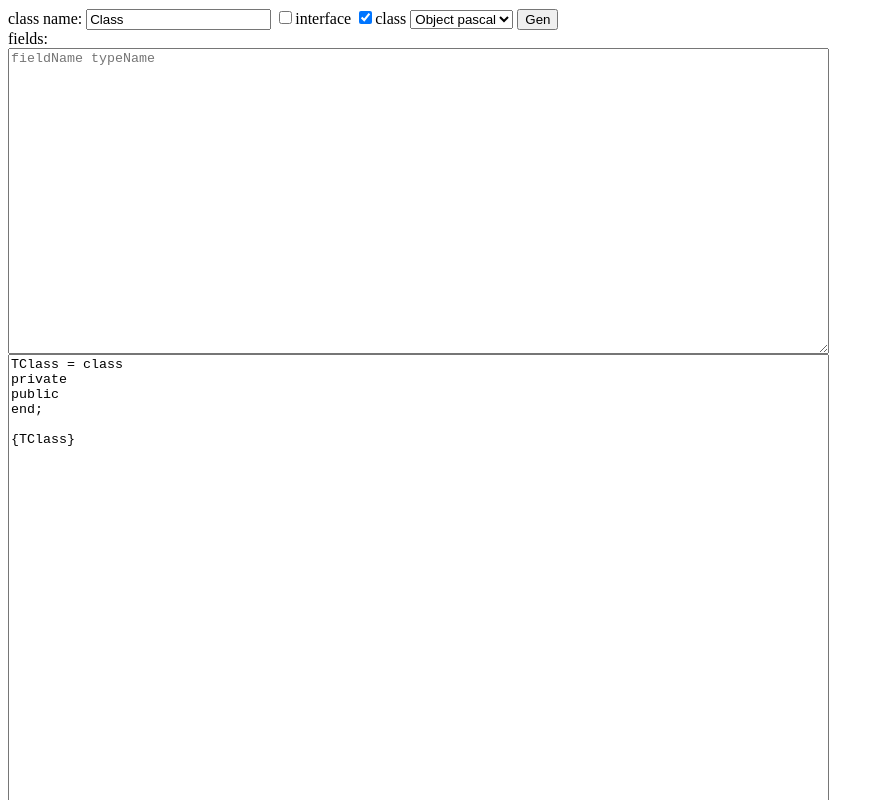
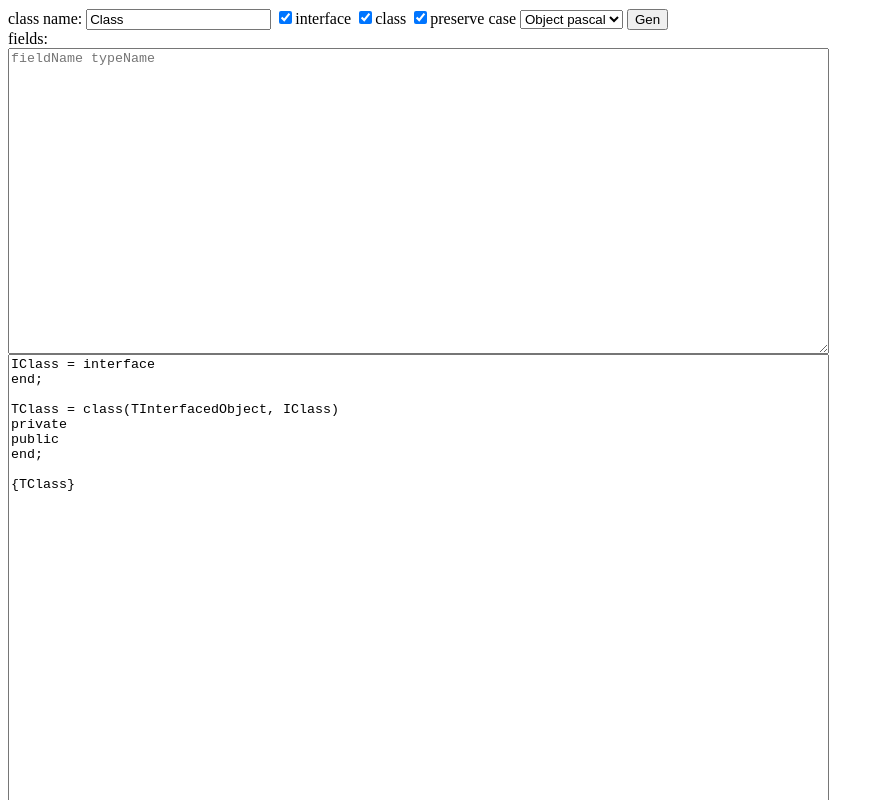
Before and after one commit to jefersonboes/CodeMetaGen, a plain HTML site: page index.html in a window 1280 px wide. Both pictures are taken after a click on the button "Gen". Shown: the top 800 px of the page, without its empty margins (0-884 px from the left). Drawn offline with Linux system fonts and the light colour scheme.

Commit message:
field case preverve

```diff
--- a/index.html
+++ b/index.html
@@ -32,8 +32,9 @@
 	<body>
 		<label>class name:</label>
 		<input id="classname" placeholder="class name" value="Class">
-		<input type="checkbox" id="ckInteface">interface</input>
+		<input type="checkbox" id="ckInteface" checked>interface</input>
 		<input type="checkbox" id="ckClass" checked>class</input>
+		<input type="checkbox" id="ckPreserveFieldCase" checked>preserve case</input>
 		<select id="language">
 			<option value="objectPascal">Object pascal</option>
   			<option value="java">Java</option>
--- a/page.js
+++ b/page.js
@@ -25,16 +25,18 @@ window.onload = function() {
 	var output = document.getElementById("output");
 	var ckClass = document.getElementById("ckClass");
 	var ckInteface = document.getElementById("ckInteface");
+	var ckPreserveFieldCase = document.getElementById("ckPreserveFieldCase");
 	var language = document.getElementById("language");
 
 	butGen.onclick = function(e) {
 	    var fieldsArray = parseCreateFields(fields.value);
 	    var str = '';
 
-	    if (language.value == 'objectPascal')
-	    	var meta = new PascalMeta();
-	   	else
-	   		var meta = new JavaMeta();
+	    if (language.value == 'objectPascal') {
+			var meta = new PascalMeta();
+			meta.setPreserveFieldCase(ckPreserveFieldCase.checked);
+		} else
+			var meta = new JavaMeta();
 
 		if (ckInteface.checked) {
 			str += meta.createInterface(classname.value, fieldsArray);
--- a/pascalmeta.js
+++ b/pascalmeta.js
@@ -20,6 +20,8 @@
 function PascalMeta () {
 
 	const ident = '  ';
+
+	this.preserveFieldCase = false;
 
 	var createAttribute = function (field, typeName) {
 	    var str = ident + 'F' + field + ': ' + typeName + ';\n';
@@ -89,7 +91,7 @@ function PascalMeta () {
 	    return str;
 	}
 
-	var createFieldsBlock = function (fields, functionCall, breakLineContent, classType) {
+	this.createFieldsBlock = function (fields, functionCall, breakLineContent, classType) {
 	    var str = '';
 
 	    for (var i = 0; i < fields.length; i++) {
@@ -97,7 +99,8 @@ function PascalMeta () {
 	        var name = field[0];
 	        var typeName = field[1];
 
-	        name = camelCase(name);
+			if (!this.preserveFieldCase)
+	        	name = camelCase(name);
 	        typeName = camelCase(typeName);
 
 	        if (breakLineContent) {
@@ -137,19 +140,19 @@ function PascalMeta () {
 
 	    var str = 'T' + className + ' = class' + (withInterface ? '(TInterfacedObject, ' + interfaceName + ')' : '') + '\n';
 	    str += 'private\n';
-	    str += createFieldsBlock(fields, createAttribute);
-	    str += createFieldsBlock(fields, createGetSignature);
-	    str += createFieldsBlock(fields, createSetSignature);
+	    str += this.createFieldsBlock(fields, createAttribute);
+	    str += this.createFieldsBlock(fields, createGetSignature);
+	    str += this.createFieldsBlock(fields, createSetSignature);
 	    str += 'public\n';
-	    str += createFieldsBlock(fields, createProperty);
+	    str += this.createFieldsBlock(fields, createProperty);
 	    str += 'end;\n';
 
 	    str += '\n';
 	    str += '{T' + className + '}\n\n';
 
-	    str += createFieldsBlock(fields, createGet, true, 'T' + className);
+	    str += this.createFieldsBlock(fields, createGet, true, 'T' + className);
 	    str += '\n';
-	    str += createFieldsBlock(fields, createSet, true, 'T' + className);
+	    str += this.createFieldsBlock(fields, createSet, true, 'T' + className);
 
 	    return str
 	}
@@ -166,11 +169,15 @@ function PascalMeta () {
 		interfaceName = camelCase(interfaceName);
 
 	    var str = 'I' + interfaceName + ' = interface\n';
-	    str += createFieldsBlock(fields, createGetSignature);
-	    str += createFieldsBlock(fields, createSetSignature);
-	    str += createFieldsBlock(fields, createProperty);
+	    str += this.createFieldsBlock(fields, createGetSignature);
+	    str += this.createFieldsBlock(fields, createSetSignature);
+	    str += this.createFieldsBlock(fields, createProperty);
 	    str += 'end;\n';
 
 	    return str
 	}
+
+	this.setPreserveFieldCase = function (preserveFieldCase) {
+		this.preserveFieldCase = preserveFieldCase;
+	}
 }
```
